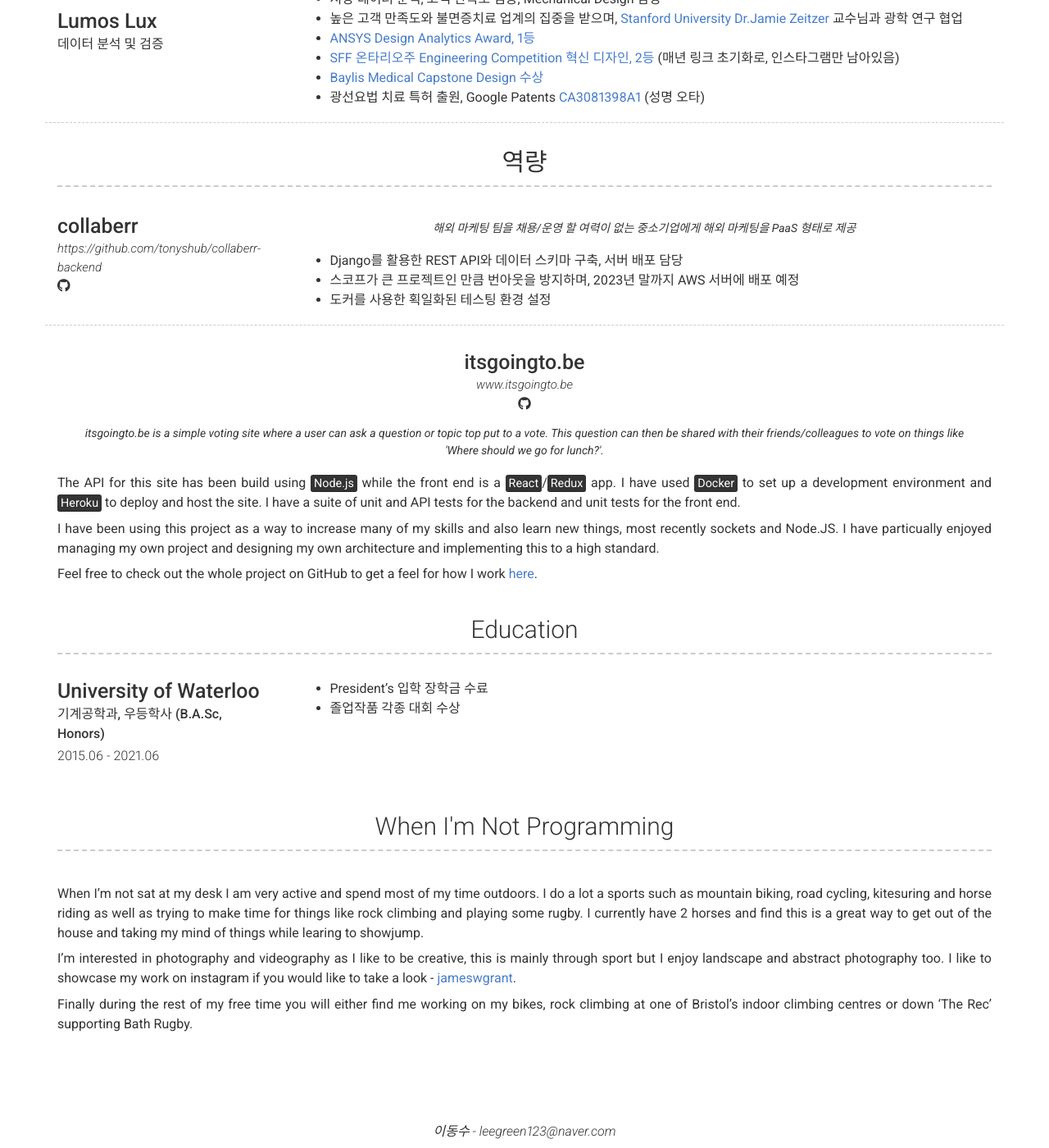
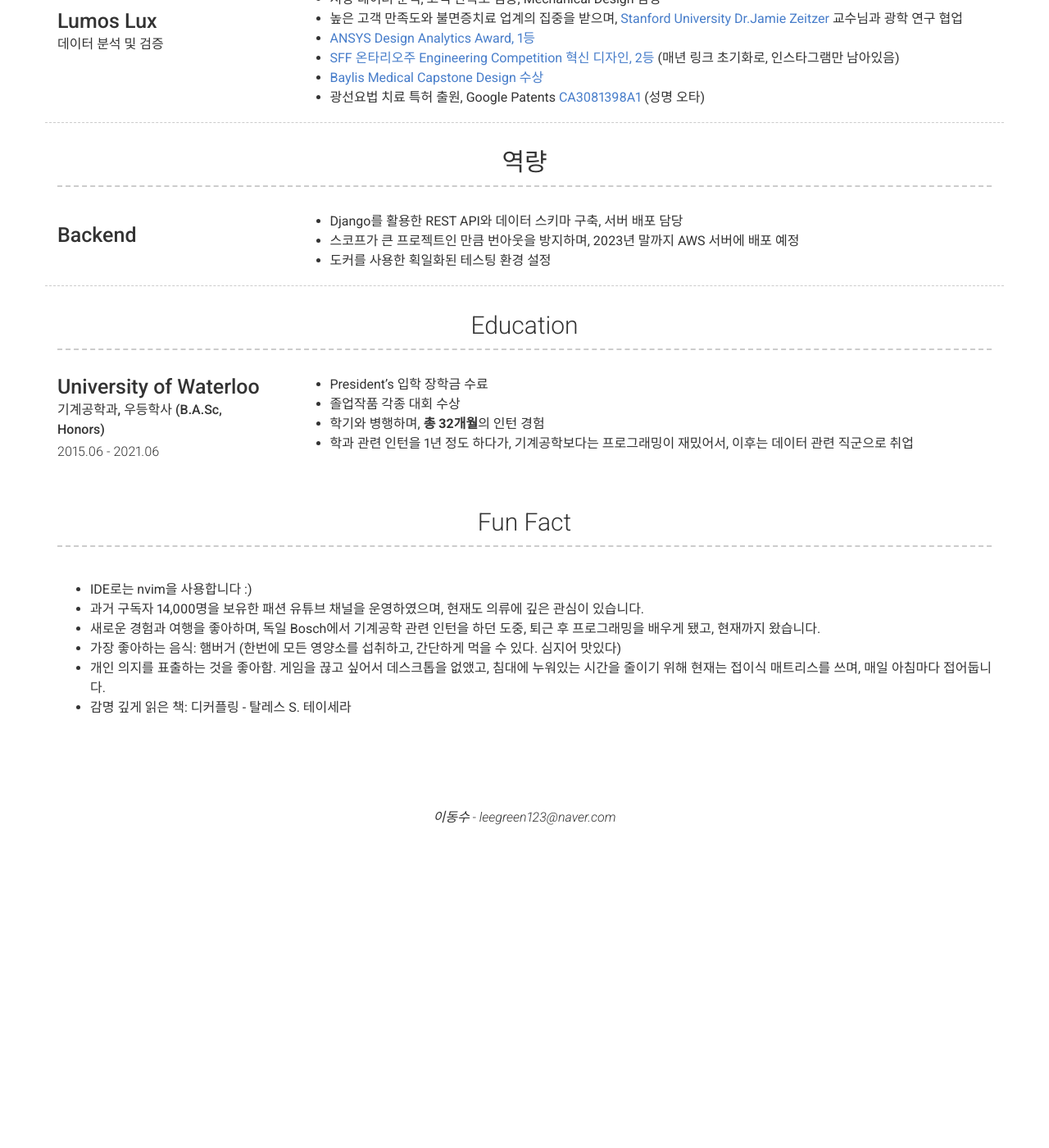
Before and after one commit to TonysHub/TonysHub.github.io, a Jekyll site: the page built from index.md, in a window 1280 px wide and 1400 px high, scrolled down 1520 px. Shown: the whole window at 82% size. Built offline with Jekyll 4.4.1, drawn with Linux system fonts in a browser that asks for light colours; nearby versions of some CDN libraries; emoji names are drawn with the system emoji font; after the commit the page ends 2536 px from its top, so only the background shows below that.

Commit message:
almost done2

```diff
--- a/_config.yml
+++ b/_config.yml
@@ -118,42 +118,19 @@ content:
           * 광선요법 치료 특허 출원, Google Patents [CA3081398A1](https://patents.google.com/patent/CA3081398A1/en?oq=CA3081398A1) (성명 오타)
 
   - title: 역량 # title for the section
+    quote: >
+      현재 프로젝트 또는 이전에 사용했던 기술
     layout: list
     content:
       - layout: left
         border: weak
-        title: collaberr
-        link: https://github.com/tonyshub/collaberr-backend
-        additional_links:
-          - title: collaberr-backend
-            icon: fab fa-github
-            url: https://github.com/tonyshub/collaberr-backend
-        quote: >
-          해외 마케팅 팀을 채용/운영 할 여력이 없는 중소기업에게 해외 마케팅을 PaaS 형태로 제공
+        title: Backend
         description: |
           * Django를 활용한 REST API와 데이터 스키마 구축, 서버 배포 담당
           * 스코프가 큰 프로젝트인 만큼 번아웃을 방지하며, 2023년 말까지 AWS 서버에 배포 예정
           * 도커를 사용한 획일화된 테스팅 환경 설정
 
-      - layout: top-middle
-        title: itsgoingto.be
-        link: www.itsgoingto.be
-        additional_links:
-          - title: sproogen/itsgoingto.be
-            icon: fab fa-github
-            url: https://github.com/sproogen/itsgoingto.be
-        quote: >
-          itsgoingto.be is a simple voting site where a user can ask a question or topic top put to a vote. This question
-          can then be shared with their friends/colleagues to vote on things like 'Where should we go for lunch?'.
-        description: |
-          The API for this site has been build using <mark>Node.js</mark> while the front end is a <mark>React</mark>/<mark>Redux</mark> app.
-          I have used <mark>Docker</mark> to set up a development environment and <mark>Heroku</mark> to deploy and host the site. I have
-          a suite of unit and API tests for the backend and unit tests for the front end.
 
-          I have been using this project as a way to increase many of my skills and also learn new things, most recently sockets and Node.JS. I have particually
-          enjoyed managing my own project and designing my own architecture and implementing this to a high standard.
-
-          Feel free to check out the whole project on GitHub to get a feel for how I work [here](https://github.com/sproogen/itsgoingto.be).
 
   - title: Education
     layout: list
@@ -164,22 +141,18 @@ content:
         description: |
           * President's 입학 장학금 수료
           * 졸업작품 각종 대회 수상
+          * 학기와 병행하며, **총 32개월**의 인턴 경험
+          * 학과 관련 인턴을 1년 정도 하다가, 기계공학보다는 프로그래밍이 재밌어서, 이후는 데이터 관련 직군으로 취업
 
-  - title: When I'm Not Programming
+  - title: Fun Fact
     layout: text
     content: | # this will include new lines to allow paragraphs
-      When I'm not sat at my desk I am very active and spend most of my time outdoors. I do a lot a sports such as
-      mountain biking, road cycling, kitesuring and horse riding as well as trying to make time for things like
-      rock climbing and playing some rugby. I currently have 2 horses and find this is a great way to get out of the house
-      and taking my mind of things while learing to showjump.
-
-      I'm interested in photography and videography as I like to be creative, this is mainly through sport but
-      I enjoy landscape and abstract photography too. I like to showcase my work on instagram if
-      you would like to take a look - [jameswgrant](https://www.instagram.com/jameswgrant/).
-
-      Finally during the rest of my free time you will either find me working on my bikes, rock climbing at one of
-      Bristol's indoor climbing centres or down 'The Rec' supporting Bath Rugby.
-
+      * IDE로는 nvim을 사용합니다 :)
+      * 과거 구독자 14,000명을 보유한 패션 유튜브 채널을 운영하였으며, 현재도 의류에 깊은 관심이 있습니다.
+      * 새로운 경험과 여행을 좋아하며, 독일 Bosch에서 기계공학 관련 인턴을 하던 도중, 퇴근 후 프로그래밍을 배우게 됐고, 현재까지 왔습니다.
+      * 가장 좋아하는 음식: 햄버거 (한번에 모든 영양소를 섭취하고, 간단하게 먹을 수 있다. 심지어 맛있다)
+      * 개인 의지를 표출하는 것을 좋아함. 게임을 끊고 싶어서 데스크톱을 없앴고, 침대에 누워있는 시간을 줄이기 위해 현재는 접이식 매트리스를 쓰며, 매일 아침마다 접어둡니다.
+      * 감명 깊게 읽은 책: 디커플링 - 탈레스 S. 테이세라
 # Footer
 footer_show_references: false
 
```
